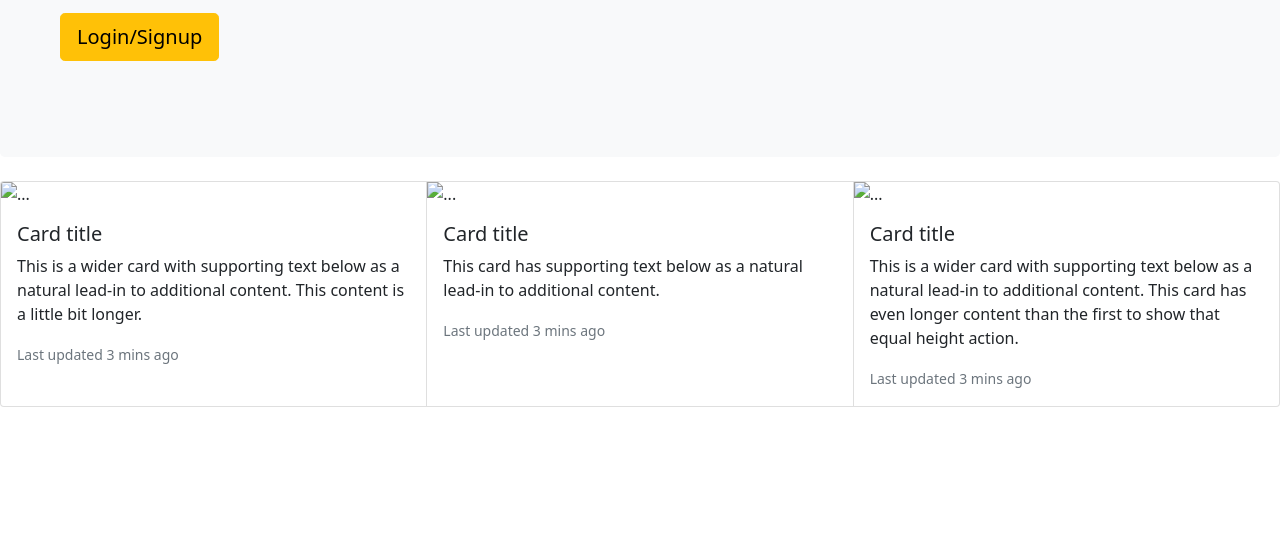
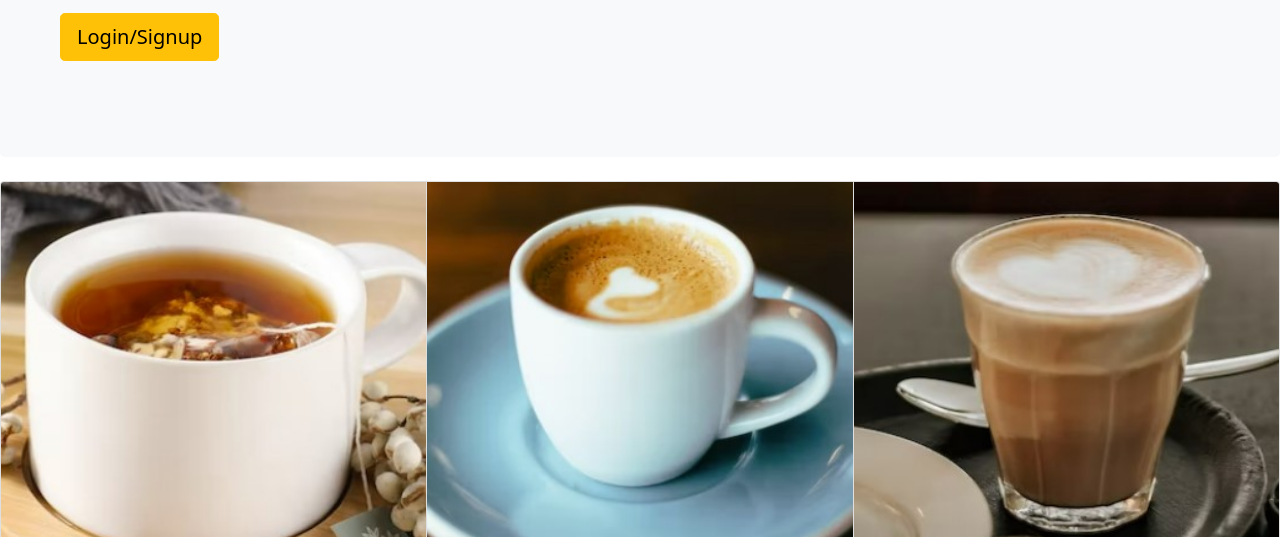
Before and after one commit to armaanp4/demo5PruthiArmaan, a plain HTML site: page index.html in a window 1280 px wide. Shown: the part 263-800 px from the top of the page. Drawn offline with nearby package versions, Linux system fonts and the light colour scheme.

Commit message:
added images

```diff
--- a/index.html
+++ b/index.html
@@ -80,7 +80,7 @@
 
     <div class="card-group">
         <div class="card">
-            <img src="..." class="card-img-top" alt="...">
+            <img src="./images/drink1.jpg" class="card-img-top" alt="...">
             <div class="card-body">
                 <h5 class="card-title">Card title</h5>
                 <p class="card-text">This is a wider card with supporting text below as a natural lead-in to additional
@@ -89,7 +89,7 @@
             </div>
         </div>
         <div class="card">
-            <img src="..." class="card-img-top" alt="...">
+            <img src="./images/drink2.jpg" class="card-img-top" alt="...">
             <div class="card-body">
                 <h5 class="card-title">Card title</h5>
                 <p class="card-text">This card has supporting text below as a natural lead-in to additional content.</p>
@@ -97,7 +97,7 @@
             </div>
         </div>
         <div class="card">
-            <img src="..." class="card-img-top" alt="...">
+            <img src="./images/drink3.jpg" class="card-img-top" alt="...">
             <div class="card-body">
                 <h5 class="card-title">Card title</h5>
                 <p class="card-text">This is a wider card with supporting text below as a natural lead-in to additional
```
